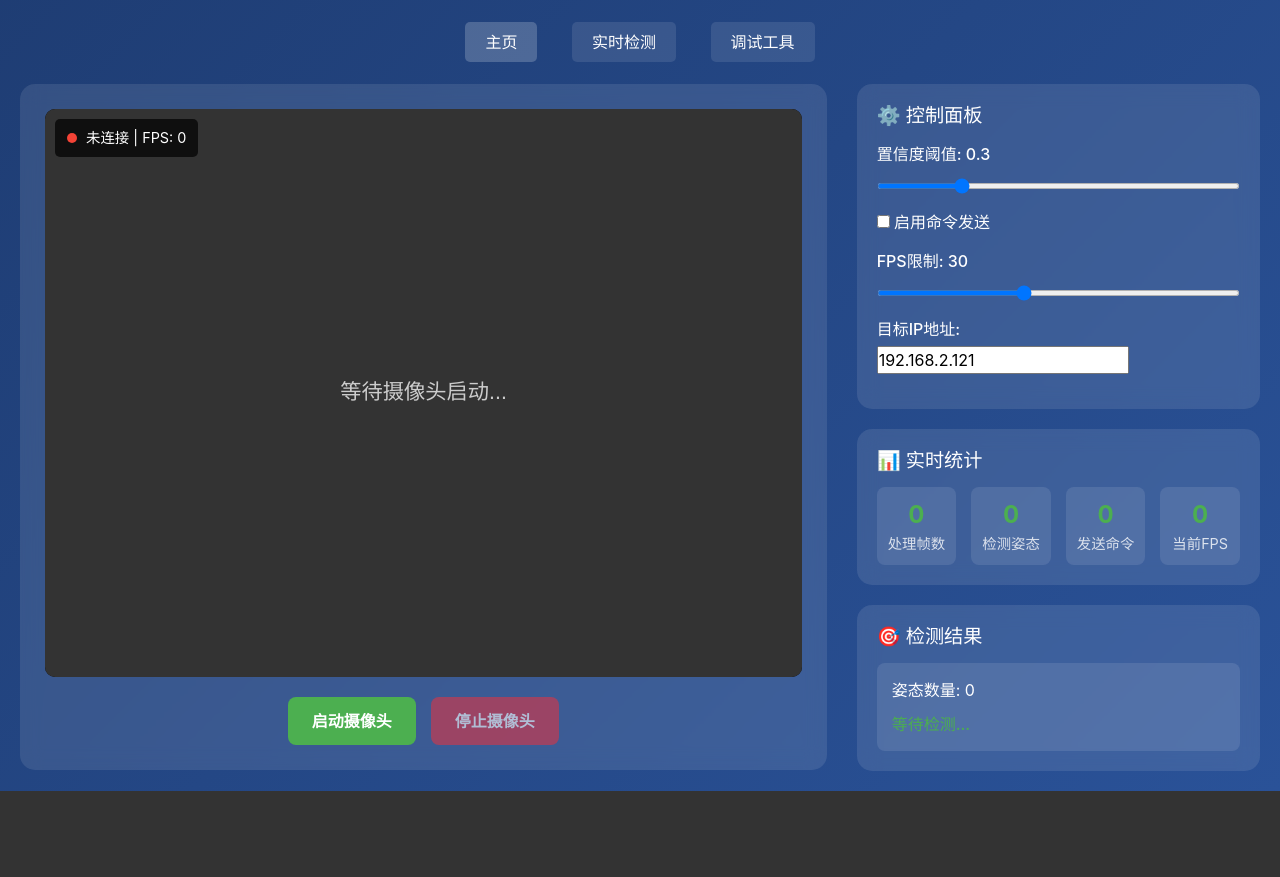
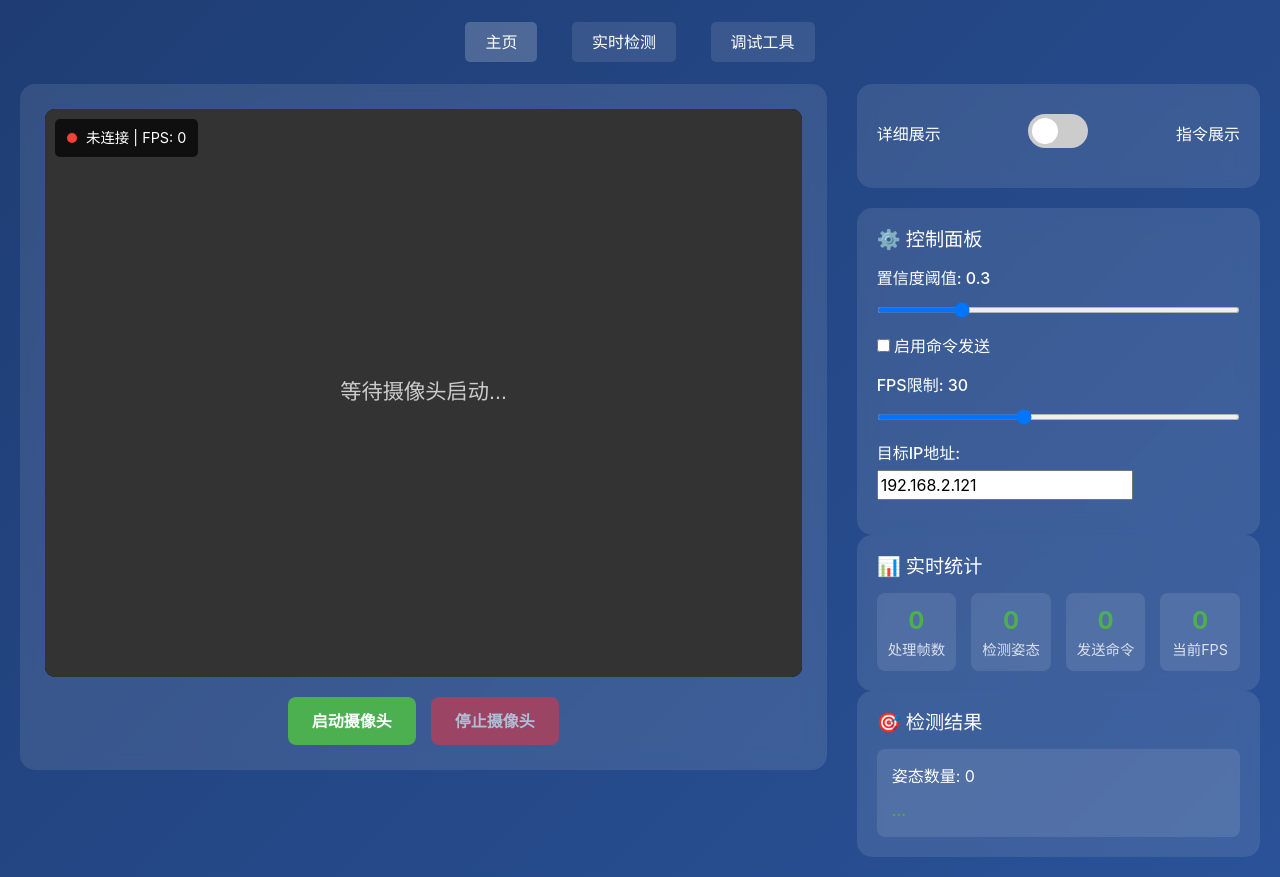
Before and after one commit to Liyulingyue/CameraUSBHid, a Flask app: page /realtime in a window 1280 px wide. Shown: the part 104-981 px from the top of the page. Before the commit the page ends 895 px from the top, so only its background shows below. Run offline with Flask 3, Linux system fonts and the light colour scheme; parts of the project's set-up code (start-up, migrations or seed data) failed here and were passed over; some libraries are stand-ins or nearby versions.

Commit message:
feat: 添加指令展示面板和模式切换功能，优化姿态检测结果展示

```diff
--- a/GUI/flask/templates/realtime.html
+++ b/GUI/flask/templates/realtime.html
@@ -9,7 +9,21 @@
     <style>
         * {
             margin: 0;
-            padding: 0;
+                                                <h3>📝 当前指令</h3>div id="instruction-panel" style="display: none;">
+                    <div class="panel">
+                        <h3>🎯 检测结果</h3>
+                        <div class="detection-info">
+                            <div>姿态数量: <span id="poses-count-instruction">0</span></div>
+                            <div class="pose-state" id="pose-state-instruction">...</div>
+                        </div>
+                    </div>
+                    <div class="panel">
+                        <h3>📝 当前指令</h3>
+                        <div class="detection-info">
+                            <div id="current-instruction">...</div>
+                        </div>
+                    </div>
+                </div>ing: 0;
             box-sizing: border-box;
         }
 
@@ -218,6 +232,12 @@
             color: #4CAF50;
         }
 
+        #current-instruction {
+            font-size: 10em;
+            font-weight: bold;
+            color: #2196F3;
+        }
+
         .command-log {
             max-height: 200px;
             overflow-y: auto;
@@ -248,6 +268,59 @@
 
         .status-indicator.connected {
             background: #4CAF50;
+        }
+
+        .switch-container {
+            display: flex;
+            align-items: center;
+            justify-content: space-between;
+            margin-top: 10px;
+        }
+
+        .switch {
+            position: relative;
+            display: inline-block;
+            width: 60px;
+            height: 34px;
+            margin: 0 10px;
+        }
+
+        .switch input {
+            opacity: 0;
+            width: 0;
+            height: 0;
+        }
+
+        .slider {
+            position: absolute;
+            cursor: pointer;
+            top: 0;
+            left: 0;
+            right: 0;
+            bottom: 0;
+            background-color: #ccc;
+            transition: .4s;
+            border-radius: 34px;
+        }
+
+        .slider:before {
+            position: absolute;
+            content: "";
+            height: 26px;
+            width: 26px;
+            left: 4px;
+            bottom: 4px;
+            background-color: white;
+            transition: .4s;
+            border-radius: 50%;
+        }
+
+        input:checked + .slider {
+            background-color: #2196F3;
+        }
+
+        input:checked + .slider:before {
+            transform: translateX(26px);
         }
 
         @media (max-width: 768px) {
@@ -293,7 +366,21 @@
 
             <div class="sidebar">
                 <div class="panel">
-                    <h3>⚙️ 控制面板</h3>
+                    <div class="config-item">
+                        <div class="switch-container">
+                            <span>详细展示</span>
+                            <label class="switch">
+                                <input type="checkbox" id="mode-toggle">
+                                <span class="slider"></span>
+                            </label>
+                            <span>指令展示</span>
+                        </div>
+                    </div>
+                </div>
+
+                <div id="control-panels">
+                    <div class="panel">
+                        <h3>⚙️ 控制面板</h3>
 
                     <div class="config-item">
                         <label for="confidence-slider">置信度阈值: <span id="confidence-value">0.3</span></label>
@@ -344,14 +431,18 @@
                     <h3>🎯 检测结果</h3>
                     <div class="detection-info">
                         <div>姿态数量: <span id="poses-count">0</span></div>
-                        <div class="pose-state" id="pose-state">等待检测...</div>
+                        <div class="pose-state" id="pose-state">...</div>
                     </div>
                 </div>
 
-                <div class="panel" id="command-panel" style="display: none;">
-                    <h3>📜 命令历史</h3>
-                    <div class="command-log" id="command-log">
-                        <div class="command-item">等待命令...</div>
+                </div>
+
+                <div id="instruction-panel" style="display: none;">
+                    <div class="panel">
+                        <h3>⌨ 当前指令</h3>
+                        <div class="detection-info">
+                            <div id="current-instruction">...</div>
+                        </div>
                     </div>
                 </div>
             </div>
@@ -380,6 +471,10 @@
         const poseState = document.getElementById('pose-state');
         const commandPanel = document.getElementById('command-panel');
         const commandLog = document.getElementById('command-log');
+        const modeToggle = document.getElementById('mode-toggle');
+        const controlPanels = document.getElementById('control-panels');
+        const instructionPanel = document.getElementById('instruction-panel');
+        const currentInstruction = document.getElementById('current-instruction');
 
         // Socket.IO 事件监听
         socket.on('connect', function() {
@@ -402,7 +497,12 @@
 
             // 更新姿态信息
             posesCount.textContent = data.poses_count;
-            poseState.textContent = data.state || '等待检测...';
+            poseState.textContent = (data.state && data.state.length > 0) ? data.state.join(', ') : '...';
+            currentInstruction.textContent = (data.instruction && data.instruction.length > 0) ? data.instruction.join(', ') : '...';
+
+            // 更新指令面板的检测结果
+            document.getElementById('poses-count-instruction').textContent = data.poses_count;
+            document.getElementById('pose-state-instruction').textContent = (data.state && data.state.length > 0) ? data.state.join(', ') : '...';
 
             // 更新统计信息
             if (data.stats) {
@@ -461,6 +561,17 @@
             updateConfig();
         });
 
+        // 模式切换事件
+        modeToggle.addEventListener('change', function() {
+            if (this.checked) {
+                controlPanels.style.display = 'none';
+                instructionPanel.style.display = 'block';
+            } else {
+                controlPanels.style.display = 'block';
+                instructionPanel.style.display = 'none';
+            }
+        });
+
         function updateConfig() {
             const config = {
                 confidence_threshold: parseFloat(confidenceSlider.value),
--- a/GUI/old/main.pyqt.py
+++ b/GUI/old/main.pyqt.py
@@ -30,7 +30,7 @@ port = 80
 def process_frame(poses):
     if len(poses) == 0:
         return ""
-    gesture_list = posedict2state(poses, type=DEBUG_FLAG)
+    gesture_list = [s['index'] for s in posedict2state(poses)]
     bytes_list = state2bytes(gesture_list)
     command = bytes2command(bytes_list)
     if IF_SEND_COMMAND:
--- a/UpperMachine/flask/routes.py
+++ b/UpperMachine/flask/routes.py
@@ -147,7 +147,7 @@ def register_routes(app, socketio):
                 frame = cv2.flip(frame, 1)
 
                 # 处理帧
-                processed_frame, state, poses = pose_service.process_frame(frame)
+                processed_frame, state, poses, words_list = pose_service.process_frame(frame)
 
                 # 安全检查processed_frame
                 if processed_frame is None:
@@ -175,6 +175,7 @@ def register_routes(app, socketio):
                         'image': frame_base64,
                         'state': state,
                         'poses_count': poses_count,
+                        'instruction': words_list,
                         'stats': pose_service.get_stats()
                     })
                 except Exception as e:
--- a/UpperMachine/pose_estimation/posedict2state_vector.py
+++ b/UpperMachine/pose_estimation/posedict2state_vector.py
@@ -22,7 +22,7 @@ def calculate_cosine_similarity(v1, v2):
     return cosine_similarity
 
 
-def posedict2state(keypoints, type="undebug"):
+def posedict2state(keypoints):
     states = []
 
     for pose_template in config_list:
@@ -44,9 +44,9 @@ def posedict2state(keypoints, type="undebug"):
         similarity = calculate_cosine_similarity(v_template, v_keypoints)
 
         if (pose_index not in [3, 4]) and similarity >= 0.95:
-            states.append(pose_index if type == "undebug" else pose_name)
+            states.append({'index': pose_index, 'name': pose_name})
         elif similarity >=0.975:
-            states.append(pose_index if type == "undebug" else pose_name)
+            states.append({'index': pose_index, 'name': pose_name})
 
 
     return states
```
Also changed, not shown: UpperMachine/pose_estimation/PoseDetectionService.py (+11 -5 lines).
